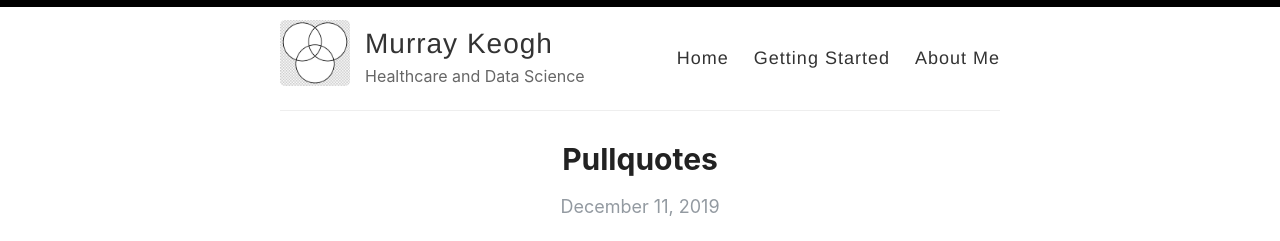
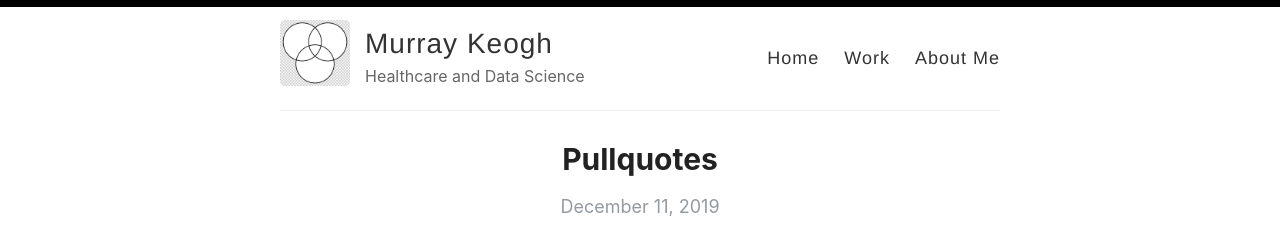
Before and after one commit to Murrkeys/Murrkeys.github.io, a Jekyll site: the page built from index.html, in a window 1280 px wide and 900 px high. Shown: the top 241 px of the window. Built offline with Jekyll 4.4.1, drawn with Linux system fonts in a browser that asks for light colours; the list of posts is cut into pages by our own code.

Commit message:
Update default.html

```diff
--- a/_layouts/default.html
+++ b/_layouts/default.html
@@ -28,7 +28,7 @@
 
             <nav>
               <a href="{{ site.baseurl }}/">Home</a>
-              <a href="{{ site.baseurl }}/getting-started">Getting Started</a>
+              <a href="{{ site.baseurl }}/work">Work</a>
               <a href="{{ site.baseurl }}/about">About Me</a>
             </nav>
           </header>
```
